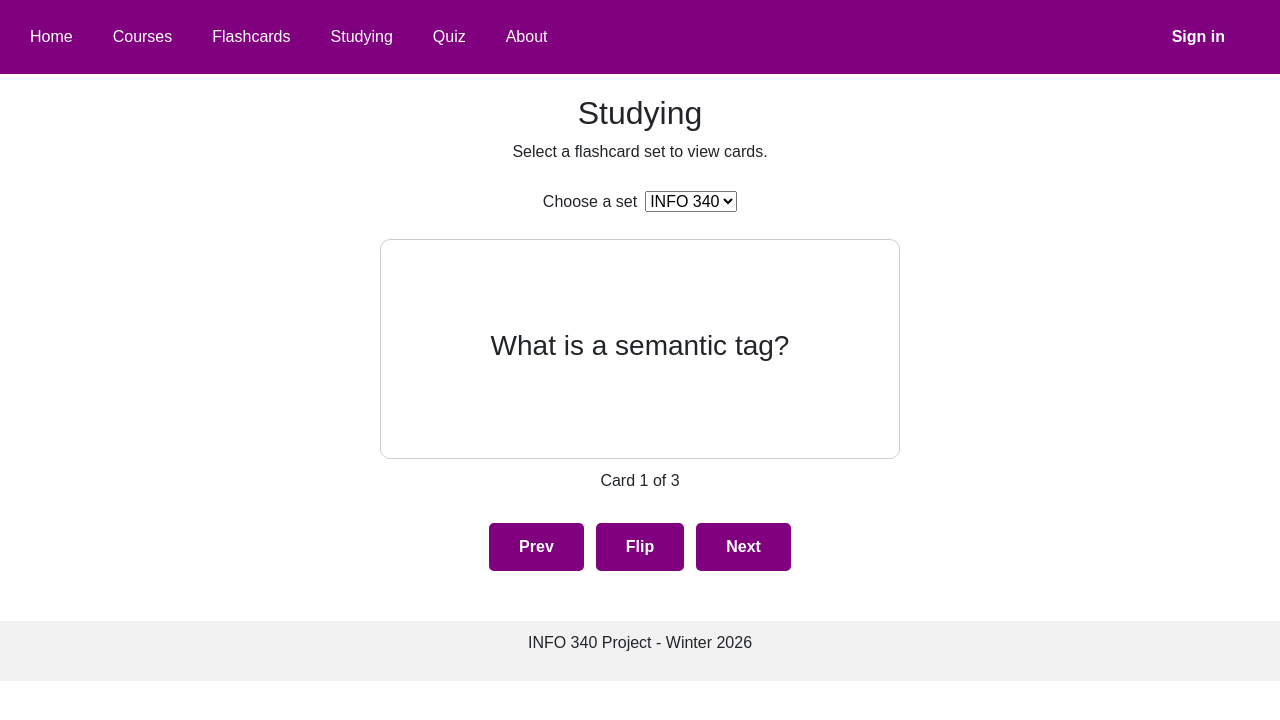
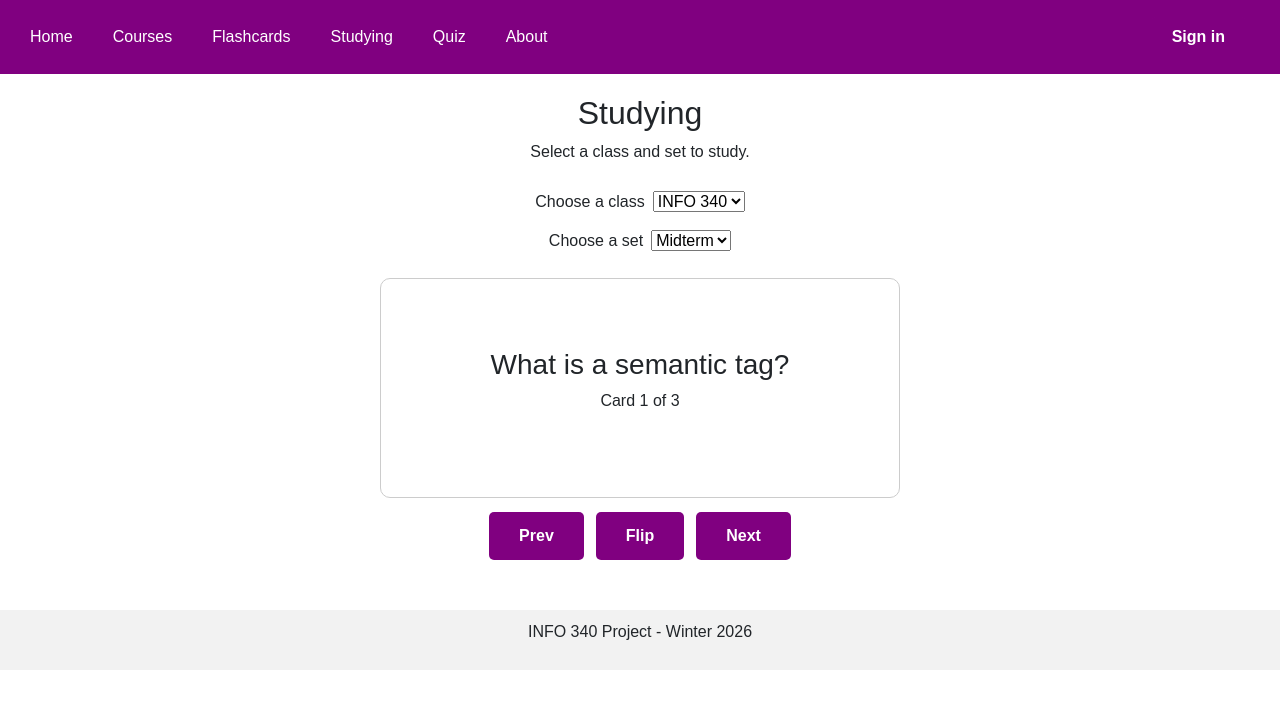
Before and after one commit to uhhmo/StudyHuskies, a React (Vite) app: page /studying in a window 1280 px wide. Shown: the top 720 px of the page. Built offline with nearby package versions, Linux system fonts and the light colour scheme.

Commit message:
sets on studying page

```diff
--- a/src/index.css
+++ b/src/index.css
@@ -255,3 +255,25 @@ footer {
   gap: 12px;
   justify-content: center;
 }
+
+#courseSelect, #setSelect {
+  margin-left: 8px;
+}
+
+.study-card {
+    border: 1px solid #ccc;
+    border-radius: 10px;
+    background-color: white;
+
+    width: 520px;
+    height: 220px;
+
+    display: flex;
+    flex-direction: column;
+    justify-content: center;
+    align-items: center;
+
+    text-align: center;
+    padding: 20px;
+    cursor: pointer;
+}
--- a/src/pages/studying.jsx
+++ b/src/pages/studying.jsx
@@ -1,10 +1,12 @@
 import React, { useState } from "react";
 
 function Studying() {
-
   const courses = [
     {
       name: "INFO 340",
+      sets: [
+        {
+          name: "Midterm",
           cards: [
             { q: "What is a semantic tag?", a: "A semantic tag describes the meaning of its content." },
             { q: "What does the <p> tag do?", a: "It creates a paragraph of text." },
@@ -12,117 +14,131 @@ function Studying() {
           ]
         },
         {
+          name: "Final",
+          cards: [
+            { q: "What is routing?", a: "It lets your app show different pages without reloading." },
+            { q: "What is state?", a: "State stores values that can change and update the UI." },
+            { q: "Why use .map()?", a: "To show repeated elements from an array." }
+          ]
+        }
+      ]
+    },
+    {
+      name: "INFO 201",
+      sets: [
+        {
           name: "Midterm",
           cards: [
-        { q: "What is JSX?", a: "JSX lets you write HTML-like code in JavaScript." },
-        { q: "What is a prop?", a: "Props pass data into a component." },
-        { q: "What does useState do?", a: "It stores state and updates the UI when it changes." }
+            { q: "What is R?", a: "A programming language used a lot for data and stats." },
+            { q: "What does c() do?", a: "Combines values into a vector." },
+            { q: "What is a vector?", a: "A list of values (usually the same type)." }
           ]
         },
         {
           name: "Final",
           cards: [
-        { q: "What is routing?", a: "It lets your app show different pages without reloading." },
-        { q: "What is an event handler?", a: "A function that runs when a user clicks." },
-        { q: "Why use .map()?", a: "To render repeated elements from arrays." }
+            { q: "What is a data frame?", a: "A table of rows and columns in R." },
+            { q: "What does summary() do?", a: "Gives basic summary stats for data." },
+            { q: "What is ggplot used for?", a: "Making charts/graphs." }
+          ]
+        }
       ]
     }
   ];
 
-  const [selectedCourse, setSelectedCourse] = useState(courses[0]);
+  const [courseIndex, setCourseIndex] = useState(0);
+  const [setIndex, setSetIndex] = useState(0);
   const [cardIndex, setCardIndex] = useState(0);
   const [flipped, setFlipped] = useState(false);
 
-  function handleChange(e) {
-    const courseName = e.target.value;
+  const currentCourse = courses[courseIndex];
+  const currentSet = currentCourse.sets[setIndex];
+  const currentCard = currentSet.cards[cardIndex];
+
+  function changeCourse(e) {
+    const picked = e.target.value;
 
     for (let i = 0; i < courses.length; i++) {
-      if (courses[i].name === courseName) {
-        setSelectedCourse(courses[i]);
+      if (courses[i].name === picked) {
+        setCourseIndex(i);
+        setSetIndex(0);
         setCardIndex(0);
         setFlipped(false);
       }
     }
   }
 
-  function flip() {
+  function changeSet(e) {
+    const picked = e.target.value;
+
+    for (let i = 0; i < currentCourse.sets.length; i++) {
+      if (currentCourse.sets[i].name === picked) {
+        setSetIndex(i);
+        setCardIndex(0);
+        setFlipped(false);
+      }
+    }
+  }
+
+  function flipCard() {
     setFlipped(!flipped);
   }
 
-  function next() {
+  function nextCard() {
     setFlipped(false);
 
-    if (cardIndex === selectedCourse.cards.length - 1) {
+    if (cardIndex === currentSet.cards.length - 1) {
       setCardIndex(0);
     } else {
       setCardIndex(cardIndex + 1);
     }
   }
 
-  function prev() {
+  function prevCard() {
     setFlipped(false);
 
     if (cardIndex === 0) {
-      setCardIndex(selectedCourse.cards.length - 1);
+      setCardIndex(currentSet.cards.length - 1);
     } else {
       setCardIndex(cardIndex - 1);
     }
   }
 
-  const card = selectedCourse.cards[cardIndex];
-
   return (
     <main>
       <section style={{ textAlign: "center" }}>
         <h2>Studying</h2>
-        <p>Select a flashcard set to view cards.</p>
+        <p>Select a class and set to study.</p>
+
+        <label htmlFor="courseSelect">Choose a class</label>
+        <select id="courseSelect" value={currentCourse.name} onChange={changeCourse}>
+          {courses.map((c) => (
+            <option key={c.name}>{c.name}</option>
+          ))}
+        </select>
+
+        <br />
 
         <label htmlFor="setSelect">Choose a set</label>
-        <select id="setSelect" onChange={handleChange}>
-          {courses.map((course) => (
-            <option key={course.name}>{course.name}</option>
+        <select id="setSelect" value={currentSet.name} onChange={changeSet}>
+          {currentCourse.sets.map((s) => (
+            <option key={s.name}>{s.name}</option>
           ))}
         </select>
       </section>
 
-      <section
-        style={{
-          display: "flex",
-          flexDirection: "column",
-          alignItems: "center",
-          marginTop: "20px"
-        }}
-      >
-        <article
-          className="study-card"
-          onClick={flip}
-          style={{
-            cursor: "pointer",
-            border: "1px solid #ccc",
-            borderRadius: "10px",
-            backgroundColor: "white",
-            width: "520px",
-            height: "220px",
-            display: "flex",
-            justifyContent: "center",
-            alignItems: "center",
-            textAlign: "center",
-            padding: "20px"
-          }}
-        >
-          <h3>
-            {flipped ? card.a : card.q}
-          </h3>
+      <section style={{ display: "flex", flexDirection: "column", alignItems: "center", marginTop: "20px" }}>
+        <article className="study-card" onClick={flipCard}>
+          <h3>{flipped ? currentCard.a : currentCard.q}</h3>
+          <p>
+            Card {cardIndex + 1} of {currentSet.cards.length}
+          </p>
         </article>
 
-        <p style={{ marginTop: "10px" }}>
-          Card {cardIndex + 1} of {selectedCourse.cards.length}
-        </p>
-
         <div className="study-btn-row">
-          <button className="btn-home" onClick={prev}>Prev</button>
-          <button className="btn-home" onClick={flip}>Flip</button>
-          <button className="btn-home" onClick={next}>Next</button>
+          <button className="btn-home" onClick={prevCard}>Prev</button>
+          <button className="btn-home" onClick={flipCard}>Flip</button>
+          <button className="btn-home" onClick={nextCard}>Next</button>
         </div>
       </section>
     </main>
```
Lines whose indentation alone changed are shown as unchanged.
